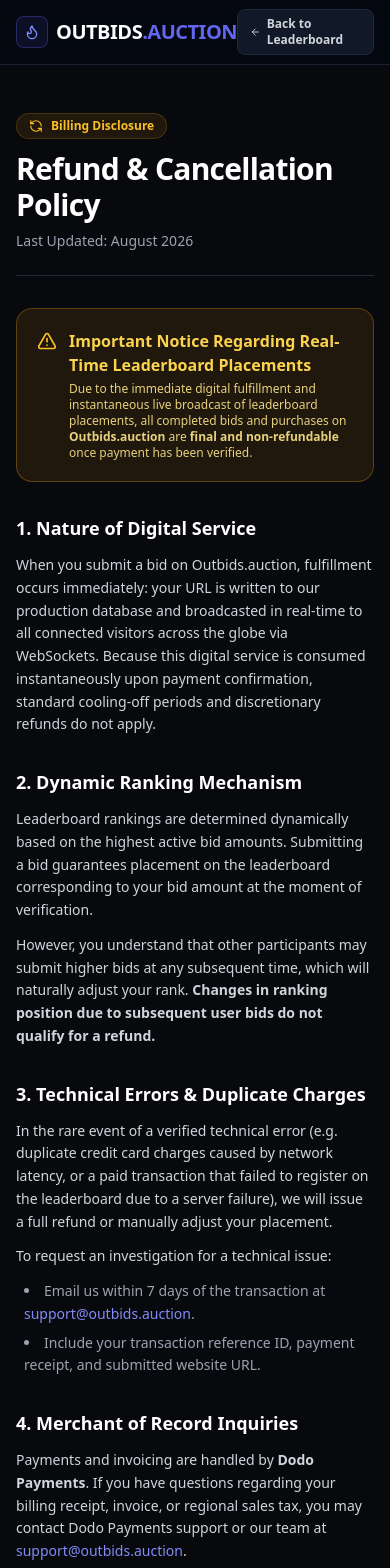
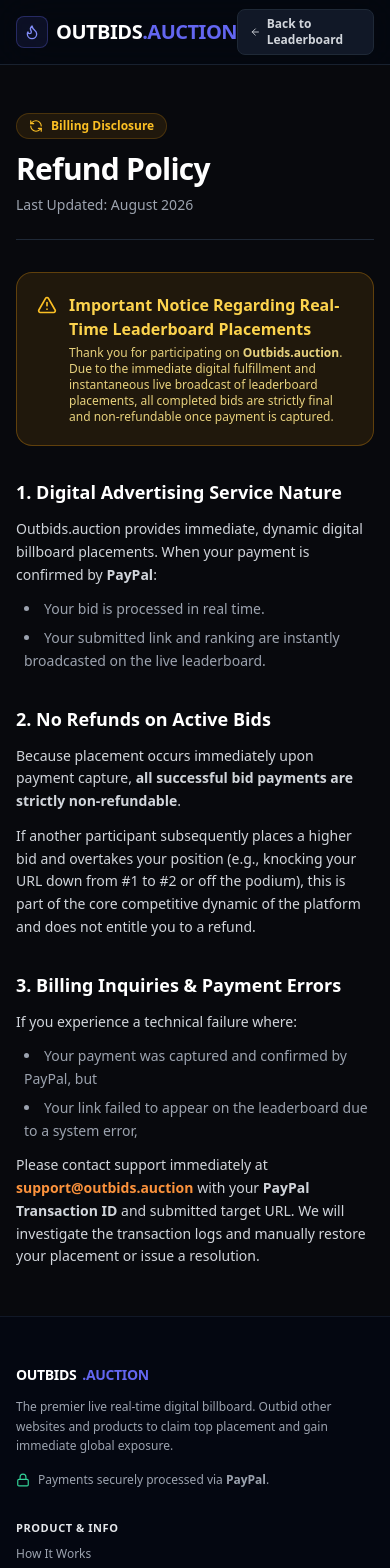
Before and after one commit to nizamshaha/outbids-auction, a Next.js app: page /refund in a window 390 px wide. Shown: the top 1568 px of the page. Built offline with nearby package versions, Linux system fonts and the light colour scheme.

Commit message:
docs: update Terms of Service, Privacy Policy, and Refund Policy for PayPal direct processing

```diff
--- a/app/privacy/page.tsx
+++ b/app/privacy/page.tsx
@@ -1,7 +1,7 @@
 import React from 'react';
 import { Navbar } from '@/components/Navbar';
 import { Footer } from '@/components/Footer';
-import { Lock, Shield, Eye } from 'lucide-react';
+import { Lock } from 'lucide-react';
 import type { Metadata } from 'next';
 
 export const metadata: Metadata = {
@@ -33,37 +33,52 @@
             <ul className="list-disc list-inside space-y-1.5 text-gray-400 pl-2">
               <li><strong>Submitted Website URL</strong>: The public website link you submit to be showcased on the leaderboard.</li>
               <li><strong>Bid Amount</strong>: The monetary amount chosen for the leaderboard placement.</li>
-              <li><strong>Transaction Metadata</strong>: Billing email and order reference IDs generated upon checkout.</li>
+              <li><strong>Transaction Identifiers</strong>: Unique order references generated upon checkout to reconcile payment confirmation.</li>
             </ul>
           </section>
 
           <section className="space-y-3">
-            <h2 className="text-lg font-bold text-white">2. Payment Data & Security</h2>
-            <p>
-              We do <strong>not</strong> collect, process, or store your credit card numbers, bank accounts, or sensitive financial information on our servers.
-            </p>
-            <p>
-              All payment transactions are processed directly by our Merchant of Record, <strong>Dodo Payments</strong>, in compliance with PCI-DSS standards and global banking encryption protocols.
-            </p>
-          </section>
-
-          <section className="space-y-3">
-            <h2 className="text-lg font-bold text-white">3. How We Use Your Information</h2>
+            <h2 className="text-lg font-bold text-white">2. How We Use Your Information</h2>
             <p>We use the collected information exclusively to:</p>
             <ul className="list-disc list-inside space-y-1.5 text-gray-400 pl-2">
               <li>Display and rank your submitted website URL on the public leaderboard.</li>
               <li>Broadcast real-time position updates to connected website visitors via Supabase WebSockets.</li>
-              <li>Facilitate customer service, billing inquiries, and fraud prevention.</li>
+              <li>Facilitate customer service, billing verification, and technical support.</li>
             </ul>
           </section>
 
           <section className="space-y-3">
-            <h2 className="text-lg font-bold text-white">4. Third-Party Service Providers</h2>
-            <p>We partner with trusted third-party providers:</p>
+            <h2 className="text-lg font-bold text-white">3. Third-Party Payment Processors</h2>
+            <p>
+              We do not store, process, or have access to your full credit card numbers, bank account information, or financial credentials on our servers.
+            </p>
+            <ul className="list-disc list-inside space-y-2 text-gray-300 pl-2">
+              <li>
+                <strong>PayPal Integration:</strong> When you submit a bid, your transaction is processed directly through <strong>PayPal</strong>.
+              </li>
+              <li>
+                <strong>Data Transferred:</strong> We only transmit the transaction amount, bid identifier, and associated URL metadata to PayPal to generate and confirm the transaction.
+              </li>
+              <li>
+                <strong>PayPal Privacy Governance:</strong> Your financial information and payment details are collected and handled directly by PayPal under the{' '}
+                <a
+                  href="https://www.paypal.com/webapps/mpp/ua/privacy-full"
+                  target="_blank"
+                  rel="noopener noreferrer"
+                  className="text-emerald-400 underline hover:text-emerald-300"
+                >
+                  PayPal Privacy Statement
+                </a>.
+              </li>
+            </ul>
+          </section>
+
+          <section className="space-y-3">
+            <h2 className="text-lg font-bold text-white">4. Cloud Infrastructure & Service Providers</h2>
+            <p>We partner with industry-standard cloud providers:</p>
             <ul className="list-disc list-inside space-y-1.5 text-gray-400 pl-2">
-              <li><strong>Dodo Payments</strong>: Merchant of Record for payment processing, tax compliance, and fraud detection.</li>
               <li><strong>Supabase</strong>: Cloud database and real-time WebSocket replication for leaderboard synchronization.</li>
-              <li><strong>Vercel</strong>: Hosting infrastructure and Content Delivery Network (CDN).</li>
+              <li><strong>Vercel</strong>: Secure cloud hosting and Edge Content Delivery Network (CDN).</li>
             </ul>
           </section>
 
@@ -79,7 +94,7 @@
             <p>
               You have the right to request deletion of your submitted link or ask questions regarding your data privacy. Contact our privacy team at:
               <br />
-              <a href="mailto:support@outbids.auction" className="text-indigo-400 hover:underline font-medium">
+              <a href="mailto:support@outbids.auction" className="text-emerald-400 hover:underline font-medium">
                 support@outbids.auction
               </a>
             </p>
--- a/app/refund/page.tsx
+++ b/app/refund/page.tsx
@@ -1,11 +1,11 @@
 import React from 'react';
 import { Navbar } from '@/components/Navbar';
 import { Footer } from '@/components/Footer';
-import { AlertTriangle, RefreshCcw, CheckCircle2 } from 'lucide-react';
+import { AlertTriangle, RefreshCcw } from 'lucide-react';
 import type { Metadata } from 'next';
 
 export const metadata: Metadata = {
-  title: 'Refund & Cancellation Policy | Outbids.auction',
+  title: 'Refund Policy | Outbids.auction',
   description: 'Refund, dispute, and cancellation policy for Outbids.auction.',
 };
 
@@ -20,7 +20,7 @@
             <RefreshCcw className="w-3.5 h-3.5" />
             Billing Disclosure
           </div>
-          <h1 className="text-3xl sm:text-4xl font-black text-white tracking-tight">Refund & Cancellation Policy</h1>
+          <h1 className="text-3xl sm:text-4xl font-black text-white tracking-tight">Refund Policy</h1>
           <p className="text-sm text-gray-400 mt-2">Last Updated: August 2026</p>
         </div>
 
@@ -32,47 +32,48 @@
               <div>
                 <h3 className="font-bold text-base text-amber-300">Important Notice Regarding Real-Time Leaderboard Placements</h3>
                 <p className="text-xs sm:text-sm text-amber-200/90 mt-1">
-                  Due to the immediate digital fulfillment and instantaneous live broadcast of leaderboard placements, all completed bids and purchases on <strong>Outbids.auction</strong> are <strong>final and non-refundable</strong> once payment has been verified.
+                  Thank you for participating on <strong>Outbids.auction</strong>. Due to the immediate digital fulfillment and instantaneous live broadcast of leaderboard placements, all completed bids are strictly final and non-refundable once payment is captured.
                 </p>
               </div>
             </div>
           </div>
 
           <section className="space-y-3">
-            <h2 className="text-lg font-bold text-white">1. Nature of Digital Service</h2>
+            <h2 className="text-lg font-bold text-white">1. Digital Advertising Service Nature</h2>
             <p>
-              When you submit a bid on Outbids.auction, fulfillment occurs immediately: your URL is written to our production database and broadcasted in real-time to all connected visitors across the globe via WebSockets. Because this digital service is consumed instantaneously upon payment confirmation, standard cooling-off periods and discretionary refunds do not apply.
+              Outbids.auction provides immediate, dynamic digital billboard placements. When your payment is confirmed by <strong>PayPal</strong>:
+            </p>
+            <ul className="list-disc list-inside space-y-1.5 text-gray-400 pl-2">
+              <li>Your bid is processed in real time.</li>
+              <li>Your submitted link and ranking are instantly broadcasted on the live leaderboard.</li>
+            </ul>
+          </section>
+
+          <section className="space-y-3">
+            <h2 className="text-lg font-bold text-white">2. No Refunds on Active Bids</h2>
+            <p>
+              Because placement occurs immediately upon payment capture, <strong>all successful bid payments are strictly non-refundable</strong>.
+            </p>
+            <p>
+              If another participant subsequently places a higher bid and overtakes your position (e.g., knocking your URL down from #1 to #2 or off the podium), this is part of the core competitive dynamic of the platform and does not entitle you to a refund.
             </p>
           </section>
 
           <section className="space-y-3">
-            <h2 className="text-lg font-bold text-white">2. Dynamic Ranking Mechanism</h2>
+            <h2 className="text-lg font-bold text-white">3. Billing Inquiries & Payment Errors</h2>
             <p>
-              Leaderboard rankings are determined dynamically based on the highest active bid amounts. Submitting a bid guarantees placement on the leaderboard corresponding to your bid amount at the moment of verification.
-            </p>
-            <p>
-              However, you understand that other participants may submit higher bids at any subsequent time, which will naturally adjust your rank. <strong>Changes in ranking position due to subsequent user bids do not qualify for a refund.</strong>
-            </p>
-          </section>
-
-          <section className="space-y-3">
-            <h2 className="text-lg font-bold text-white">3. Technical Errors & Duplicate Charges</h2>
-            <p>
-              In the rare event of a verified technical error (e.g. duplicate credit card charges caused by network latency, or a paid transaction that failed to register on the leaderboard due to a server failure), we will issue a full refund or manually adjust your placement.
-            </p>
-            <p>
-              To request an investigation for a technical issue:
+              If you experience a technical failure where:
             </p>
             <ul className="list-disc list-inside space-y-1.5 text-gray-400 pl-2">
-              <li>Email us within 7 days of the transaction at <a href="mailto:support@outbids.auction" className="text-indigo-400 hover:underline">support@outbids.auction</a>.</li>
-              <li>Include your transaction reference ID, payment receipt, and submitted website URL.</li>
+              <li>Your payment was captured and confirmed by PayPal, but</li>
+              <li>Your link failed to appear on the leaderboard due to a system error,</li>
             </ul>
-          </section>
-
-          <section className="space-y-3">
-            <h2 className="text-lg font-bold text-white">4. Merchant of Record Inquiries</h2>
             <p>
-              Payments and invoicing are handled by <strong>Dodo Payments</strong>. If you have questions regarding your billing receipt, invoice, or regional sales tax, you may contact Dodo Payments support or our team at <a href="mailto:support@outbids.auction" className="text-indigo-400 hover:underline">support@outbids.auction</a>.
+              Please contact support immediately at{' '}
+              <a href="mailto:support@outbids.auction" className="text-orange-400 font-semibold hover:underline">
+                support@outbids.auction
+              </a>{' '}
+              with your <strong>PayPal Transaction ID</strong> and submitted target URL. We will investigate the transaction logs and manually restore your placement or issue a resolution.
             </p>
           </section>
         </div>
--- a/app/terms/page.tsx
+++ b/app/terms/page.tsx
@@ -1,8 +1,9 @@
 import React from 'react';
 import { Navbar } from '@/components/Navbar';
 import { Footer } from '@/components/Footer';
-import { ShieldCheck, FileText, CheckCircle2 } from 'lucide-react';
+import { FileText } from 'lucide-react';
 import type { Metadata } from 'next';
+import Link from 'next/link';
 
 export const metadata: Metadata = {
   title: 'Terms of Service | Outbids.auction',
@@ -16,7 +17,7 @@
 
       <main className="container mx-auto px-4 py-12 max-w-4xl flex-1">
         <div className="mb-8 pb-6 border-b border-gray-800">
-          <div className="inline-flex items-center gap-2 px-3 py-1 rounded-full text-xs font-semibold bg-indigo-500/10 text-indigo-400 border border-indigo-500/20 mb-3">
+          <div className="inline-flex items-center gap-2 px-3 py-1 rounded-full text-xs font-semibold bg-orange-500/10 text-orange-400 border border-orange-500/20 mb-3">
             <FileText className="w-3.5 h-3.5" />
             Legal Agreement
           </div>
@@ -55,24 +56,32 @@
               <li>Does not infringe upon third-party intellectual property or copyright laws.</li>
             </ul>
             <p className="text-gray-400">
-              We reserve the right to review and remove any URL violating these guidelines without liability.
+              We reserve the right to review and remove any URL violating these guidelines without notice or liability.
             </p>
           </section>
 
           <section className="space-y-3">
-            <h2 className="text-lg font-bold text-white">4. Payment Processing & Merchant of Record</h2>
-            <p>
-              Our order process is conducted by our online reseller and Merchant of Record, <strong>Dodo Payments</strong>. Dodo Payments handles all customer service inquiries, billing compliance, invoicing, and applicable regional sales tax collections.
-            </p>
-            <p>
-              By completing a transaction, you authorize Dodo Payments to charge your selected payment method for the bid amount specified.
-            </p>
+            <h2 className="text-lg font-bold text-white">4. Payments, Bids, and Pricing</h2>
+            <ul className="list-disc list-inside space-y-2 text-gray-300 pl-2">
+              <li>
+                <strong>Payment Processing:</strong> All payments on Outbids.auction are securely processed via <strong>PayPal</strong>. By placing a bid, you authorize PayPal to charge your selected payment method for the designated bid amount in USD ($).
+              </li>
+              <li>
+                <strong>Immediate Digital Delivery:</strong> Bids represent digital placements on our real-time leaderboard. Service delivery occurs immediately upon successful payment confirmation from PayPal.
+              </li>
+              <li>
+                <strong>Non-Refundable Nature:</strong> Due to the real-time, competitive digital billboard format where placements are allocated and broadcasted instantly upon payment confirmation, all completed bids are final and non-refundable once published.
+              </li>
+              <li>
+                <strong>Pricing & Currency:</strong> All bids and placement costs are denominated and charged in US Dollars (USD). You are responsible for any foreign transaction or currency conversion fees charged by PayPal or your card issuer.
+              </li>
+            </ul>
           </section>
 
           <section className="space-y-3">
             <h2 className="text-lg font-bold text-white">5. Finality of Bids & No Refunds</h2>
             <p>
-              Due to the immediate digital fulfillment and instantaneous broadcast of your link onto the live leaderboard, <strong>all purchases and bids are final and non-refundable once payment is completed</strong>. Please see our full <a href="/refund" className="text-indigo-400 hover:underline">Refund Policy</a> for complete details.
+              Due to the immediate digital fulfillment and instantaneous broadcast of your link onto the live leaderboard, <strong>all purchases and bids are final and non-refundable once payment is completed</strong>. Please see our full <Link href="/refund-policy" className="text-orange-400 hover:underline">Refund Policy</Link> for complete details.
             </p>
           </section>
 
@@ -88,7 +97,7 @@
             <p>
               For legal inquiries or questions regarding these Terms, contact us at:
               <br />
-              <a href="mailto:support@outbids.auction" className="text-indigo-400 hover:underline font-medium">
+              <a href="mailto:support@outbids.auction" className="text-orange-400 hover:underline font-medium">
                 support@outbids.auction
               </a>
             </p>
--- a/components/Footer.tsx
+++ b/components/Footer.tsx
@@ -17,7 +17,7 @@
             </p>
             <div className="flex items-center gap-2 text-gray-400 pt-1">
               <Lock className="w-3.5 h-3.5 text-emerald-400" />
-              <span>Payments securely processed by <strong>Dodo Payments</strong> (Merchant of Record).</span>
+              <span>Payments securely processed via <strong>PayPal</strong>.</span>
             </div>
           </div>
 
```
